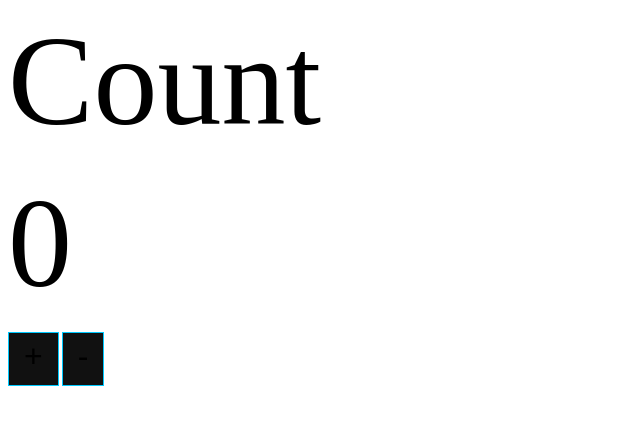
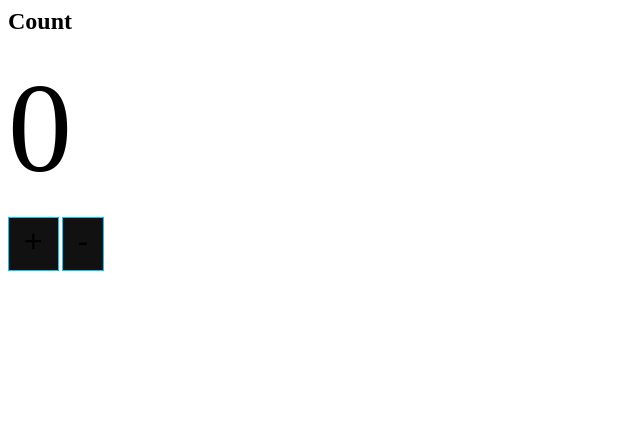
Before and after one commit to saijeevanballa/angular-counter-log, an Angular app: page / in a window 1280 px wide. Shown: the top 424 px of the page, without its empty margins (0-640 px from the left). Built offline with nearby package versions, Linux system fonts and the light colour scheme.

Commit message:
1 file modified

```diff
--- a/src/app/components/counter/counter.component.html
+++ b/src/app/components/counter/counter.component.html
@@ -1,4 +1,4 @@
-<h1>Count</h1>
+<h2>Count</h2>
 <h1>{{count}}</h1>
 <button class="round-button" (click)= "onAdd()">+</button>
 <button class="round-button" (click)= "onSub()">-</button>
```
